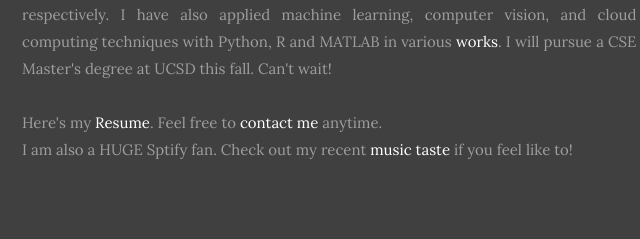
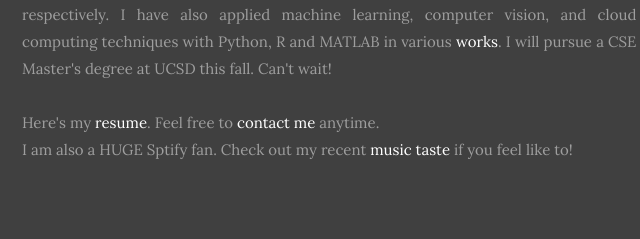
Before and after one commit to luke831215/luke831215.github.io, a website: page index.html in a window 1280 px wide. Shown: the part 1108-1347 px from the top of the page, 426-1066 px from the left. Drawn offline with nearby package versions, Linux system fonts and the light colour scheme; some packages are replaced by stand-ins of ours.

Commit message:
spell mistake

```diff
--- a/index.html
+++ b/index.html
@@ -96,7 +96,7 @@
         <div class = "briefing">
 			Hi, I am a Research Assistant at Academia Sinica, where I joined CSCLab in March, 2017. I received the B.S. degree in Computer Science from National Chiao Tung University, Taiwan. Inspired by Spotify, I am interested in how corporations utilize data to tailor personal recommendation services. My previous researches in academic and industrial environments dealt with <a class="page-scroll" href = #publication>automatic theorem proving</a> and <a class="page-scroll" href = #tm>pattern recognition</a> respectively. I have also applied machine learning, computer vision, and cloud computing techniques with Python, R and MATLAB in various <a class="page-scroll" href = #works>works</a>. I will pursue a CSE Master's degree at UCSD this fall. Can't wait!
 			<br><br>
-			Here's my <a href = "files/Resume.pdf">Resume</a>. Feel free to <a class="page-scroll" href = #contact>contact me</a> anytime.
+			Here's my <a href = "files/Resume.pdf">resume</a>. Feel free to <a class="page-scroll" href = #contact>contact me</a> anytime.
 			<br>
 			I am also a HUGE Sptify fan. Check out my recent <a href = "https://open.spotify.com/user/brotherstory/playlist/4O38WZ3yDgUECOJwiSVaoz">music taste</a> if you feel like to!
 		</div>
```
